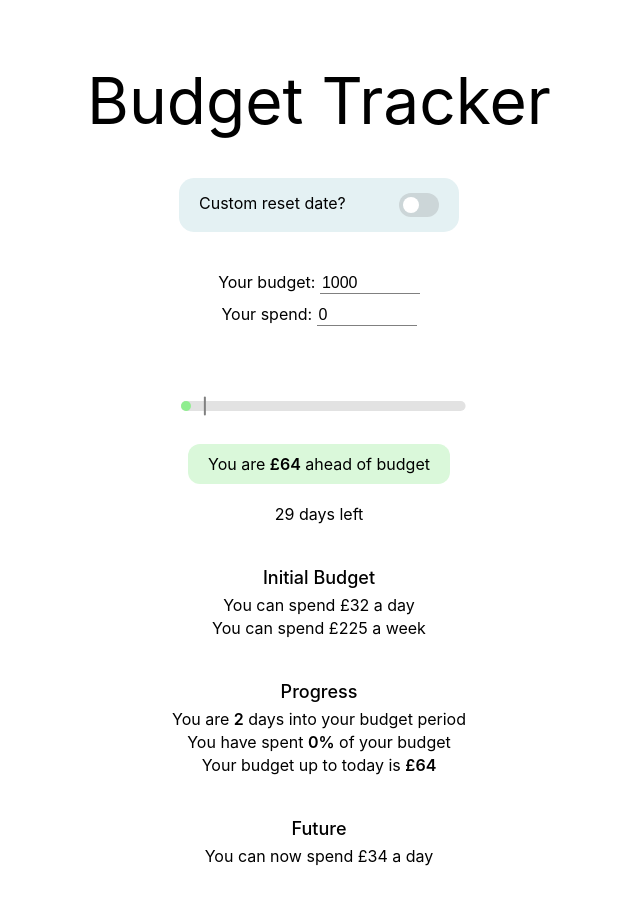
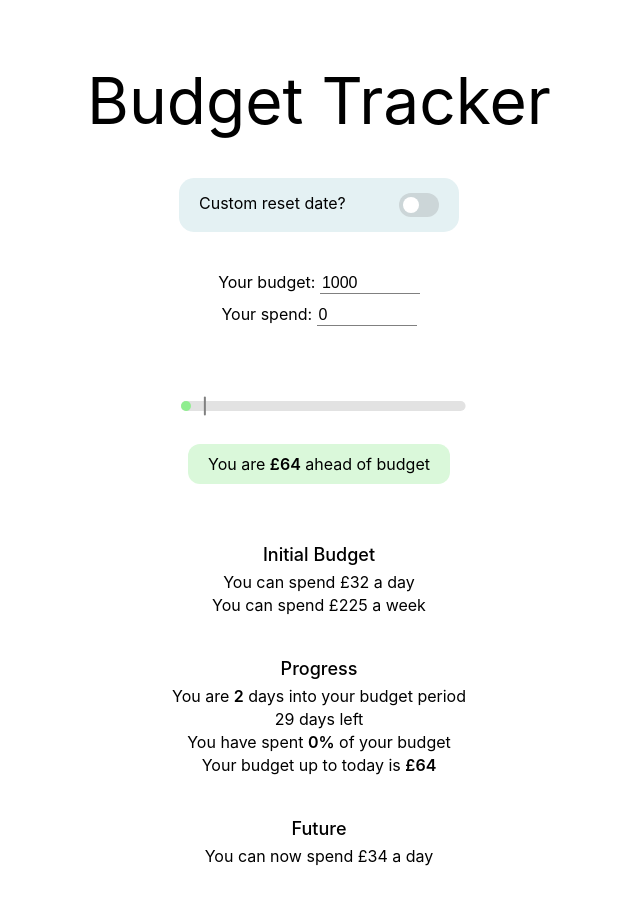
Before and after one commit to magerags/budget-tracker, a Next.js app: page / in a window 1280 px wide. Shown: the top 904 px of the page, without its empty margins (321-961 px from the left). Built offline with nearby package versions, Linux system fonts and the light colour scheme.

Commit message:
moving days left words

```diff
--- a/pages/index.jsx
+++ b/pages/index.jsx
@@ -219,7 +219,6 @@ export default function Home() {
             </Bold>{" "}
             {relativeToBudget} budget
           </SummaryDescription>
-          <Description>{daysLeft} days left</Description>
           <Spacer />
           <Subheading>Initial Budget</Subheading>
           <Description>
@@ -233,6 +232,7 @@ export default function Home() {
           <Description>
             You are <Bold>{daysPast}</Bold> days into your budget period
           </Description>
+          <Description>{daysLeft} days left</Description>
           <Description>
             You have spent <Bold>{percentageSpend}%</Bold> of your budget
           </Description>
```
